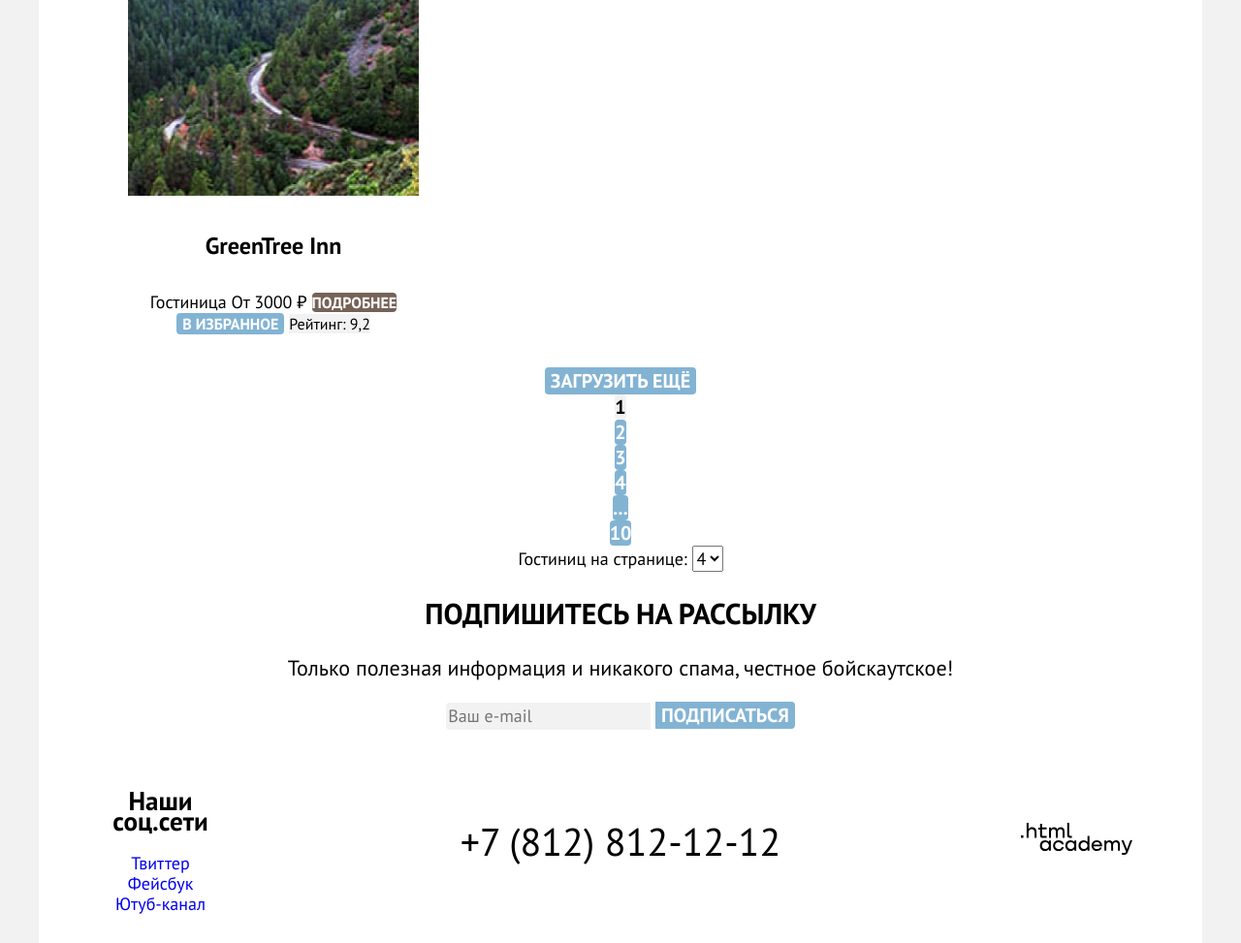
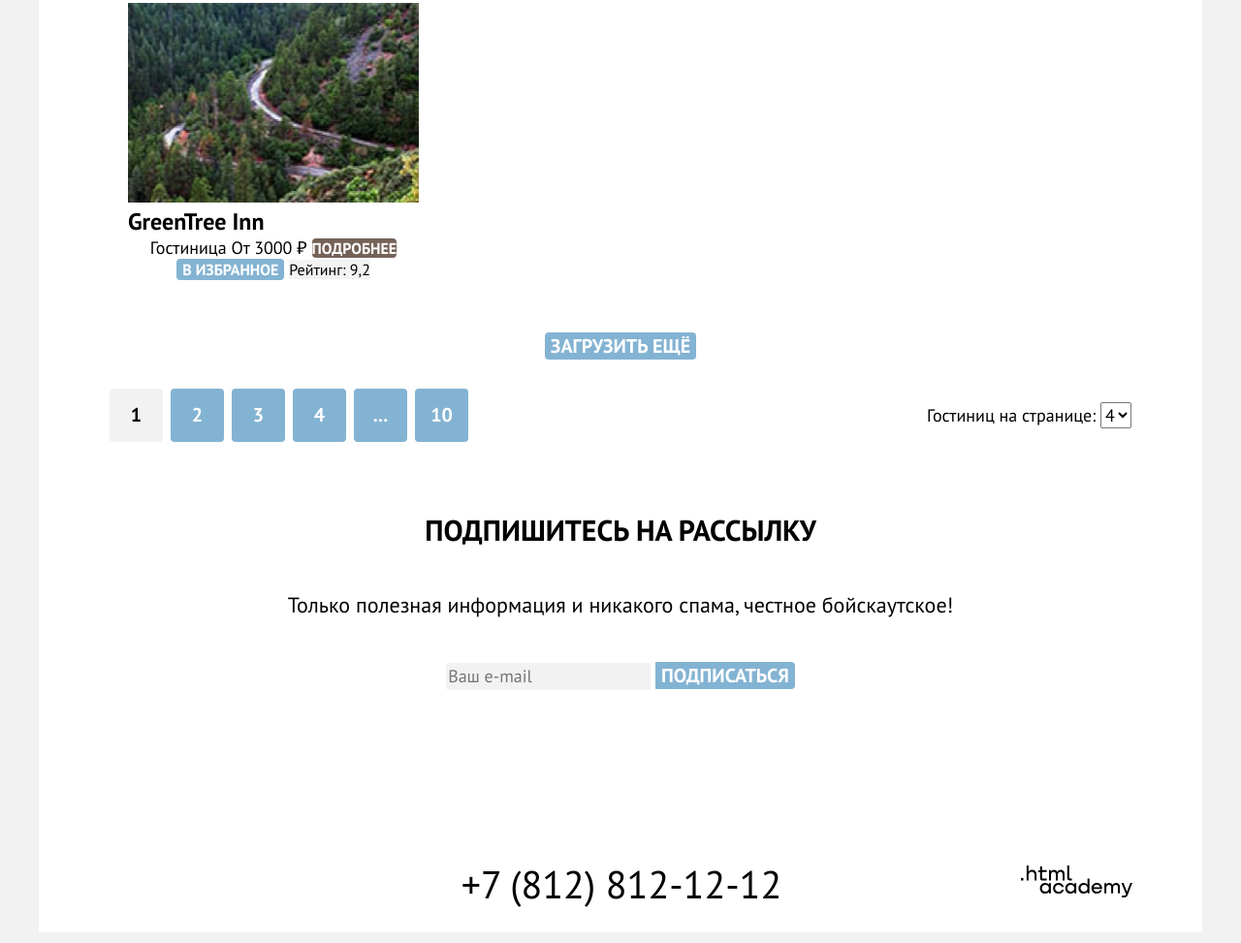
Before and after one commit to htmlacademy-htmlcss/1963005-sedona-33, a plain HTML site: page catalog.html in a window 1280 px wide. Shown: the part 911-1884 px from the top of the page at 97% size. Drawn offline with Linux system fonts and the light colour scheme.

Commit message:
Микросетки на флексах для всех страниц

```diff
--- a/catalog.html
+++ b/catalog.html
@@ -127,8 +127,7 @@
             <option value="popular">Сначала популярные</option>
           </select>
 
-          <div class="view-mode-card" hidden>
-          <!-- Временно скрыл, чтобы не мешался-->
+          <div class="view-mode-card">
             <a class="view-mode-button current-mode-button" href="#">
               <span class="visually-hidden">Показать карточки гостиниц</span>
             </a>
@@ -196,24 +195,25 @@
 
         <button class="button more-card-button blue-big-button" type="button">Загрузить ещё</button>
 
+        <div class="pagination-container">
           <ul class="pagination">
             <li class="pagination-item">
-            <a class="button pagination-current blue-big-button">1</a>
+              <a class="button pagination-link pagination-current blue-big-button">1</a>
             </li>
             <li class="pagination-item">
-            <a class="button blue-big-button" href="#">2</a>
+              <a class="button pagination-link blue-big-button" href="#">2</a>
             </li>
             <li class="pagination-item">
-            <a class="button blue-big-button" href="#">3</a>
+              <a class="button pagination-link blue-big-button" href="#">3</a>
             </li>
             <li class="pagination-item">
-            <a class="button blue-big-button" href="#">4</a>
+              <a class="button pagination-link blue-big-button" href="#">4</a>
             </li>
             <li class="pagination-item">
-            <a class="button pagination-more-page blue-big-button" href="#">...</a>
+              <a class="button pagination-link pagination-more-page blue-big-button" href="#">...</a>
             </li>
             <li class="pagination-item">
-            <a class="button pagination-last-page blue-big-button" href="#">10</a>
+              <a class="button pagination-link pagination-last-page blue-big-button" href="#">10</a>
             </li>
           </ul>
           <div class="page-hotel-amount">
@@ -226,7 +226,7 @@
               <option value="9">9</option>
             </select>
           </div>
-
+        </div>
       </main>
 
       <footer class="page-footer">
@@ -246,7 +246,7 @@
         <div class="footer-social-container">
           <section class="footer-social">
             <h2 class="visually-hidden">Наши соц.сети</h2>
-            <ul class="footer-socilal-list">
+            <ul class="footer-social-list">
               <li class="footer-social-item">
                 <a class="footer-social-button" href="https://twitter.com/htmlacademy_ru">
                   <span class="visually-hidden">Твиттер</span>
--- a/styles/styles.css
+++ b/styles/styles.css
@@ -39,6 +39,17 @@ ul {
   margin: 0;
   padding: 0;
   list-style: none;
+}
+
+.visually-hidden {
+  position: absolute;
+  width: 1px;
+  height: 1px;
+  margin: -1px;
+  padding: 0;
+  border: 0;
+  clip: rect(0 0 0 0);
+  overflow: hidden;
 }
 
 /* Buttons */
@@ -102,6 +113,10 @@ ul {
   padding: 0 70px;
 }
 
+.header-logo-link {
+  margin-right: 30px;
+}
+
 .main-container {
   flex-grow: 1;
 }
@@ -113,6 +128,8 @@ ul {
 }
 
 .navigation-list {
+  display: flex;
+  flex-wrap: wrap;
   width: 345px;
 }
 
@@ -122,10 +139,18 @@ ul {
 }
 
 .navigation-link {
+  display: block;
   font-weight: 700;
   font-size: 20px;
   line-height: 26px;
   color: #000000;
+  padding: 20px 17px;
+}
+
+.navigation-user .navigation-link {
+  min-width: 18px;
+  min-height: 18px;
+  padding: 24px 12px;
 }
 
 /* Index-main */
@@ -135,6 +160,7 @@ ul {
   background-repeat: no-repeat;
   background-color: #396E98;
   background-size: 100% auto;
+  padding: 51px 371px 82px;
 }
 
 .main-title {
@@ -178,6 +204,10 @@ ul {
   width: 100%;
 }
 
+.wide-reasons-item .reasons-item {
+  padding: 97px 90px 87px;
+}
+
  .wide-reasons-item .reasons-item .reasons-item-number,
  .wide-reasons-item .reasons-item .reasons-item-discription {
   color: #FFFFFF;
@@ -188,14 +218,27 @@ ul {
   font-size: 24px;
   line-height: 28px;
   text-transform: uppercase;
+  margin: 0px;
+  margin-bottom: 30px;
+}
+
+.reasons-item-number {
+  display: block;
+  padding-bottom: 30px;
 }
 
 .reasons-item-number,
 .reasons-item-discription {
   color: #333333;
+  margin: 0;
 }
 
 /* Hotel search */
+
+.hotel-search {
+  text-align: center;
+  padding: 91px 93px;
+}
 
 .hotel-search-title {
   font-weight: 700;
@@ -224,18 +267,33 @@ ul {
   background-repeat: no-repeat;
   background-color: #83B3D3;
   background-size: 100% auto;
+  text-align: center;
+  padding: 94px 200px;
+}
+
+.catalog-newsletter {
+  color: #000000;
+  background-image: none;
+  background-color: inherit;
+  padding: 43px 200px 140px;
+
 }
 
 .newsletter-title {
+  display: block;
   font-weight: 700;
   font-size: 30px;
   line-height: 36px;
   text-transform: uppercase;
+  margin: 0;
+  margin-bottom: 46px;
 }
 
 .newsletter-discription {
   font-size: 22px;
   line-height: 26px;
+  margin: 0;
+  margin-bottom: 46px;
 }
 
 .field {
@@ -259,9 +317,24 @@ ul {
 }
 
 .footer-social {
-  width: 107px;
+  width: 108px;
   margin: 0;
   margin-right: 61px;
+}
+
+.footer-social-list {
+  display: flex;
+  flex-wrap: wrap;
+}
+
+.footer-social-item {
+  width: 30px;
+  height: 20px;
+  margin-right: 9px;
+}
+
+.footer-social-item:nth-child(3n) {
+  margin-right: 0px;
 }
 
 .footer-contacts-phone {
@@ -274,6 +347,7 @@ ul {
 }
 
 .academy-logo {
+  margin: 0;
   margin-left: auto;
 }
 
@@ -287,6 +361,7 @@ ul {
   background-repeat: no-repeat;
   background-color: #68A2CA;
   background-size: 100% auto;
+  padding: 35px 72px 83px;
 }
 
 .catalog-header-title {
@@ -297,10 +372,17 @@ ul {
   margin: 0;
 }
 
+.breadcrumbs {
+  display: flex;
+  margin: 0;
+  padding: 0;
+}
+
 .breadcrumbs-link {
   font-size: 16px;
   line-height: 21px;
   color: #FFFFFF;
+  margin-right: 26px;
 }
 
 /* Hotels-filter */
@@ -341,8 +423,9 @@ ul {
 
 .hotels-sorting {
   display: flex;
+  align-items: center;
   margin: 0 auto;
-  padding: 44px 72px 53px 71px;
+  padding: 44px 72px 53px;
 }
 
 .found-hotel {
@@ -351,8 +434,9 @@ ul {
   font-size: 30px;
   line-height: 38px;
   text-transform: uppercase;
+  padding: 0;
+  margin: 0;
   margin-right: 191px;
-  padding: 0;
   width: 338px;
 }
 
@@ -360,6 +444,20 @@ ul {
   font-family: inherit;
   font-size: 18px;
   line-height: 23px;
+  width: 287px;
+}
+
+.view-mode-card {
+  display: flex;
+  justify-content: space-between;
+  margin-left: auto;
+  width: 160px;
+}
+
+.view-mode-button {
+  width: 48px;
+  height: 48px;
+  padding: 17px 16px;
 }
 
 /* Hotels-cards */
@@ -371,14 +469,19 @@ ul {
 }
 
 .hotel-card {
-  width: 340px;
+  width: 300px;
+  margin: 20px;
 }
 
 .hotel-card-title {
+  display: block;
   font-weight: 700;
   font-size: 24px;
   line-height: 31px;
+  text-align: left;
   color: #000000;
+  margin: 0;
+  padding: 0;
 }
 
 .hotel-card-filter,
@@ -396,6 +499,33 @@ ul {
 
 /* Pagination */
 
+.pagination-container {
+  display: flex;
+  padding: 30px 73px;
+  justify-content: space-between;
+  align-items: center;
+}
+
+.pagination {
+  display: flex;
+}
+
+.pagination-link {
+  display: block;
+  box-sizing: border-box;
+  width: 55px;
+  height: 55px;
+  padding: 14px 22px;
+}
+
+.pagination-link:last-child{
+  padding: 14px 16px;
+}
+
+.pagination-item:not(:last-child) {
+  margin-right: 8px;
+}
+
 .pagination-current {
   color: #000000;
   background-color: #F2F2F2;
@@ -409,9 +539,3 @@ ul {
 }
 
 /* Catalog-newsletter */
-
-.catalog-newsletter {
-  color: #000000;
-  background-image: none;
-  background-color: inherit;
-}
```
Also changed, not shown: index.html (+1 -1 lines), images/icons/burger.svg, images/icons/house.svg, images/icons/souvenir.svg. Lines whose indentation alone changed are shown as unchanged.
